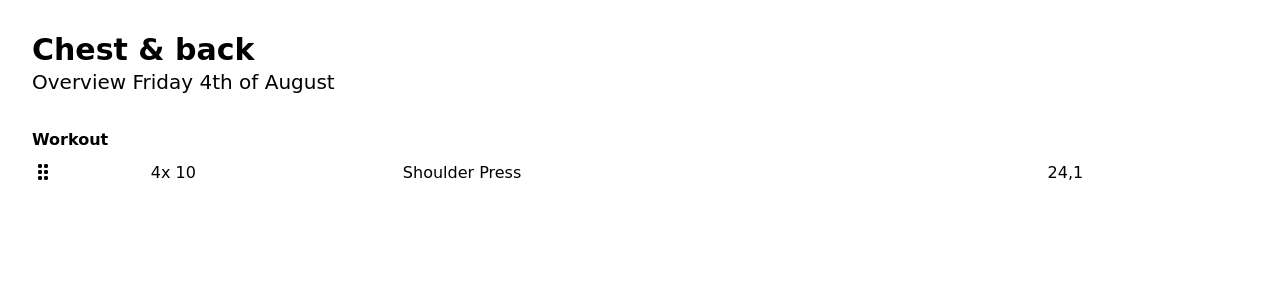
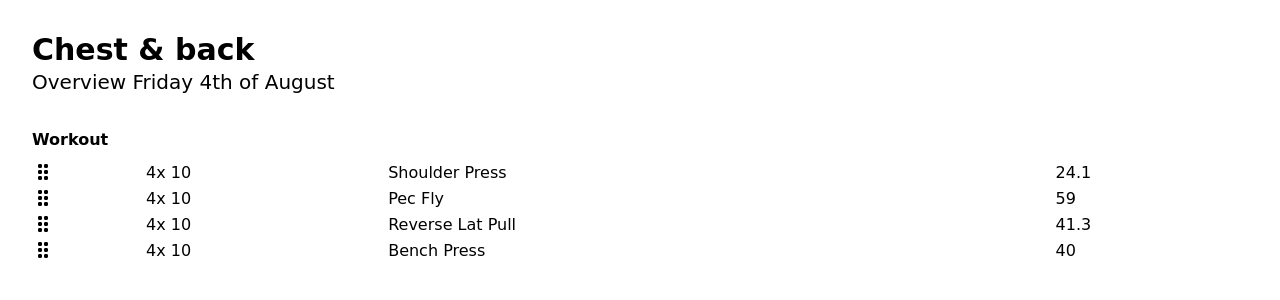
Before and after one commit to yansiegers/sveltekit-workout-app, a SvelteKit app: page /workout-routines/0 in a window 1280 px wide. Shown: the top 300 px of the page. Built offline with nearby package versions, Linux system fonts and the light colour scheme.

Commit message:
Change to component

```diff
--- /dev/null
+++ b/src/components/WorkoutRoutinePart.svelte
@@ -0,0 +1,17 @@
+<script lang="ts">
+	import Icon from '../components/Icon.svelte';
+
+	export let exercises: { sets: number; reps: number; name: string; weight: number }[];
+</script>
+
+<div class="mb-2 font-bold">Workout</div>
+<table class="w-full">
+	{#each exercises as exercise}
+		<tr>
+			<td><Icon name="grip-vertical" /></td>
+			<td>{exercise.sets}x {exercise.reps}</td>
+			<td>{exercise.name}</td>
+			<td>{exercise.weight}</td>
+		</tr>
+	{/each}
+</table>
--- a/src/routes/workout-routines/0/+page.svelte
+++ b/src/routes/workout-routines/0/+page.svelte
@@ -1,9 +1,16 @@
 <script>
 	import Header from '../../../components/Header.svelte';
-	import Icon from '../../../components/Icon.svelte';
+	import WorkoutRoutinePart from '../../../components/WorkoutRoutinePart.svelte';
 
 	let workoutRoutine = { id: 0, name: 'Chest & back' };
 	let subHeading = 'Overview Friday 4th of August';
+
+	let exercises = [
+		{ sets: 4, reps: 10, name: 'Shoulder Press', weight: 24.1 },
+		{ sets: 4, reps: 10, name: 'Pec Fly', weight: 59 },
+		{ sets: 4, reps: 10, name: 'Reverse Lat Pull', weight: 41.3 },
+		{ sets: 4, reps: 10, name: 'Bench Press', weight: 40 }
+	];
 </script>
 
 <div class="flex h-screen flex-col">
@@ -11,15 +18,7 @@
 		<Header heading={workoutRoutine.name} {subHeading} />
 
 		<div>
-			<div class="mb-2 font-bold">Workout</div>
-			<table class="w-full">
-				<tr>
-					<td><Icon name="grip-vertical" /></td>
-					<td>4x 10</td>
-					<td>Shoulder Press</td>
-					<td>24,1</td>
-				</tr>
-			</table>
+			<WorkoutRoutinePart {exercises} />
 		</div>
 	</main>
 </div>
```
